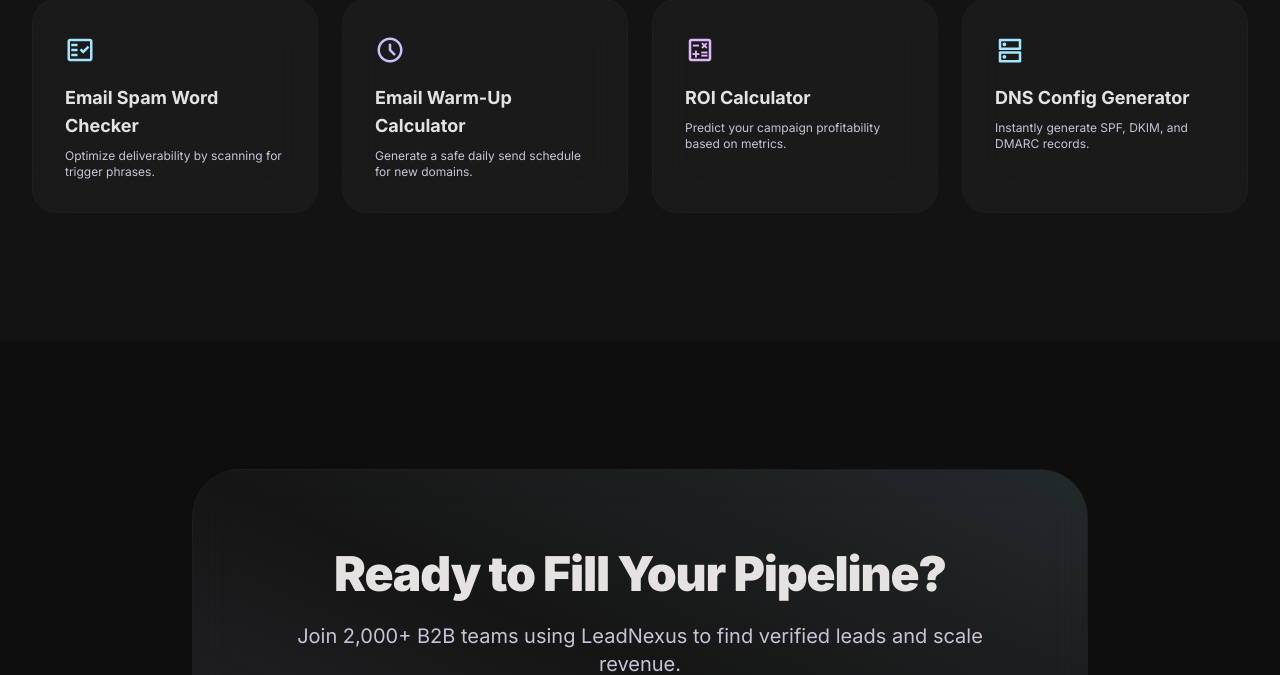
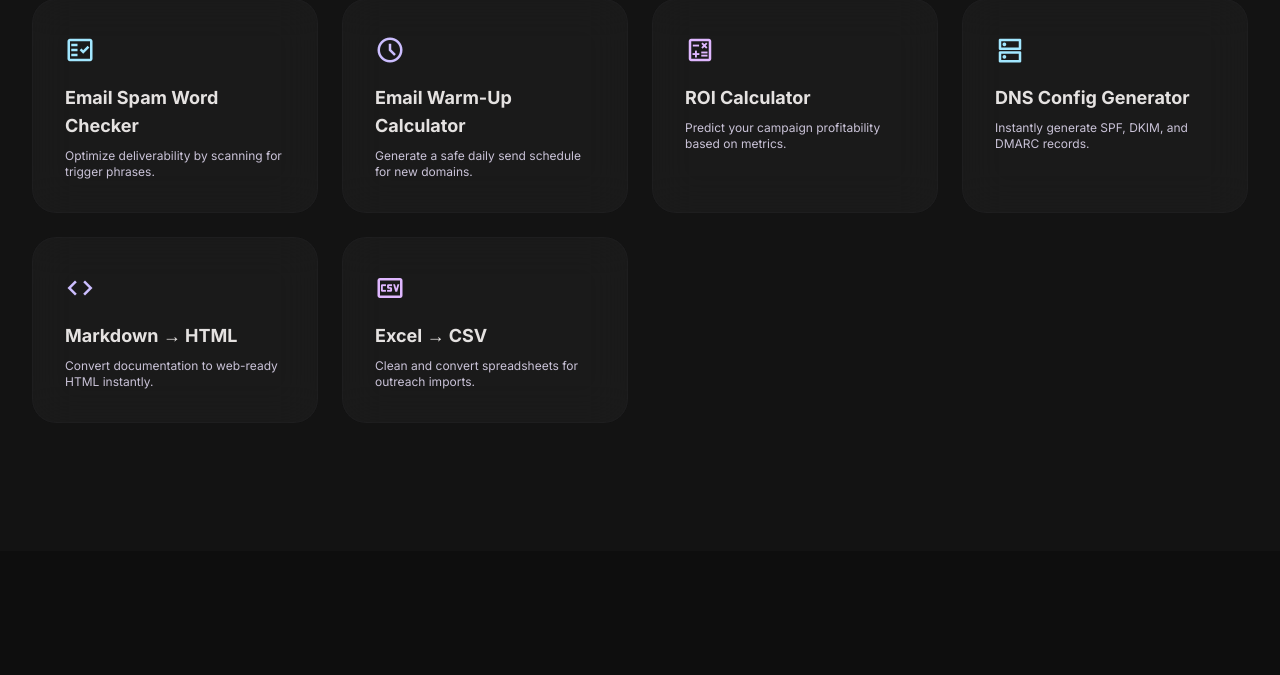
Before and after one commit to AbRehmansaif/difusionSEO, a Django app: page /leadnexus/ in a window 1280 px wide. Shown: the part 4419-5094 px from the top of the page. Run offline with Django 5.2, Linux system fonts and the light colour scheme; some libraries are stand-ins or nearby versions.

Commit message:
complete leadnexus page

```diff
--- a/templates/leadnexus.html
+++ b/templates/leadnexus.html
@@ -195,6 +195,18 @@
                     <h5 class="text-lg font-bold mb-2">DNS Config Generator</h5>
                     <p class="text-xs text-on-surface-variant">Instantly generate SPF, DKIM, and DMARC records.</p>
                 </a>
+                <!-- Tool 5 -->
+                <a href="https://getleadnexus.com/tools/markdown-to-html/" target="_blank" class="glass-card p-8 rounded-3xl hover-lift group border border-outline-variant/10">
+                    <span class="material-symbols-outlined text-3xl text-primary mb-4 group-hover:scale-110 transition-transform">code</span>
+                    <h5 class="text-lg font-bold mb-2">Markdown → HTML</h5>
+                    <p class="text-xs text-on-surface-variant">Convert documentation to web-ready HTML instantly.</p>
+                </a>
+                <!-- Tool 6 -->
+                <a href="https://getleadnexus.com/tools/excel-to-csv/" target="_blank" class="glass-card p-8 rounded-3xl hover-lift group border border-outline-variant/10">
+                    <span class="material-symbols-outlined text-3xl text-tertiary mb-4 group-hover:scale-110 transition-transform">csv</span>
+                    <h5 class="text-lg font-bold mb-2">Excel → CSV</h5>
+                    <p class="text-xs text-on-surface-variant">Clean and convert spreadsheets for outreach imports.</p>
+                </a>
             </div>
         </div>
     </section>
```
